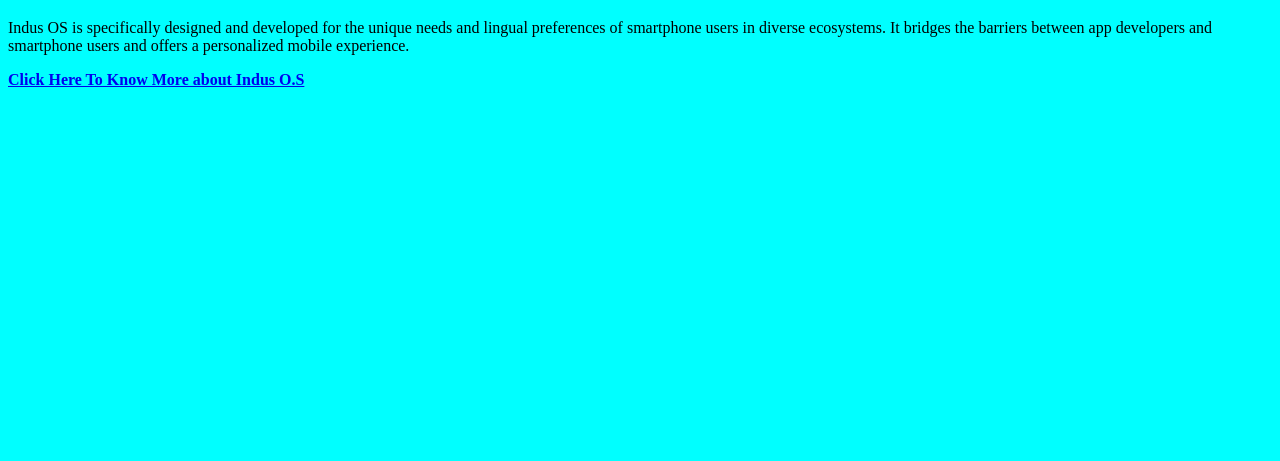
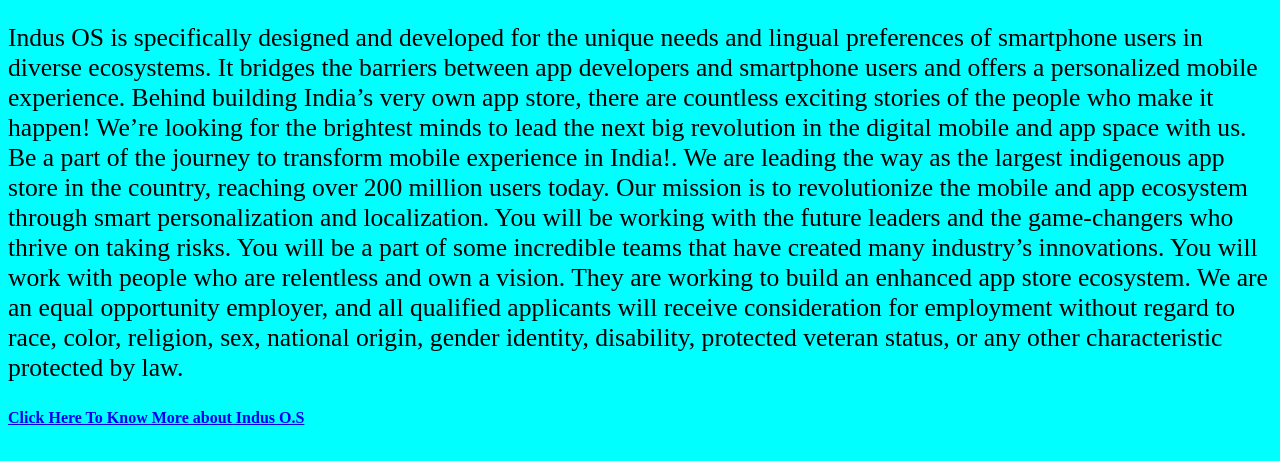
Before and after one commit to Sssyadav123/DevOps-Intern-Task, a plain HTML site: page index.html in a window 1280 px wide. Shown: the part 61-522 px from the top of the page. Drawn offline with Linux system fonts and the light colour scheme.

Commit message:
Update index.html

```diff
--- a/index.html
+++ b/index.html
@@ -2,8 +2,16 @@
 <html>
 <body bgcolor="Cyan">
   <h1> About Indus Operating System</h1>
-  <p>Indus OS is specifically designed and developed for the unique needs and lingual preferences of smartphone users in diverse ecosystems.
-    It bridges the barriers between app developers and smartphone users and offers a personalized mobile experience.</p>
+  <p style="font-size:160%;">Indus OS is specifically designed and developed for the unique needs and lingual preferences of smartphone users in diverse ecosystems.
+    It bridges the barriers between app developers and smartphone users and offers a personalized mobile experience.
+  Behind building India’s very own app store, there are countless exciting stories of the people who make it happen! We’re looking for the brightest minds to lead
+    the next big revolution in the digital mobile and app space with us. Be a part of the journey to transform mobile experience in India!.
+  We are leading the way as the largest indigenous app store in the country, reaching over 200 million users today. Our mission is to revolutionize the mobile and
+    app ecosystem through smart personalization and localization. You will be working with the future leaders and the game-changers who thrive on taking risks. You
+    will be a part of some incredible teams that have created many industry’s innovations. You will work with people who are relentless and own a vision. They are
+    working to build an enhanced app store ecosystem. We are an equal opportunity employer, and all qualified applicants will receive consideration for employment
+    without regard to race, color, religion, sex, national origin, gender identity, disability, protected veteran status, or
+    any other characteristic protected by law.<p>
   <B><a href="https://www.indusos.com/">Click Here To Know More about Indus O.S</a></B>
 </body>
 </html>
```
